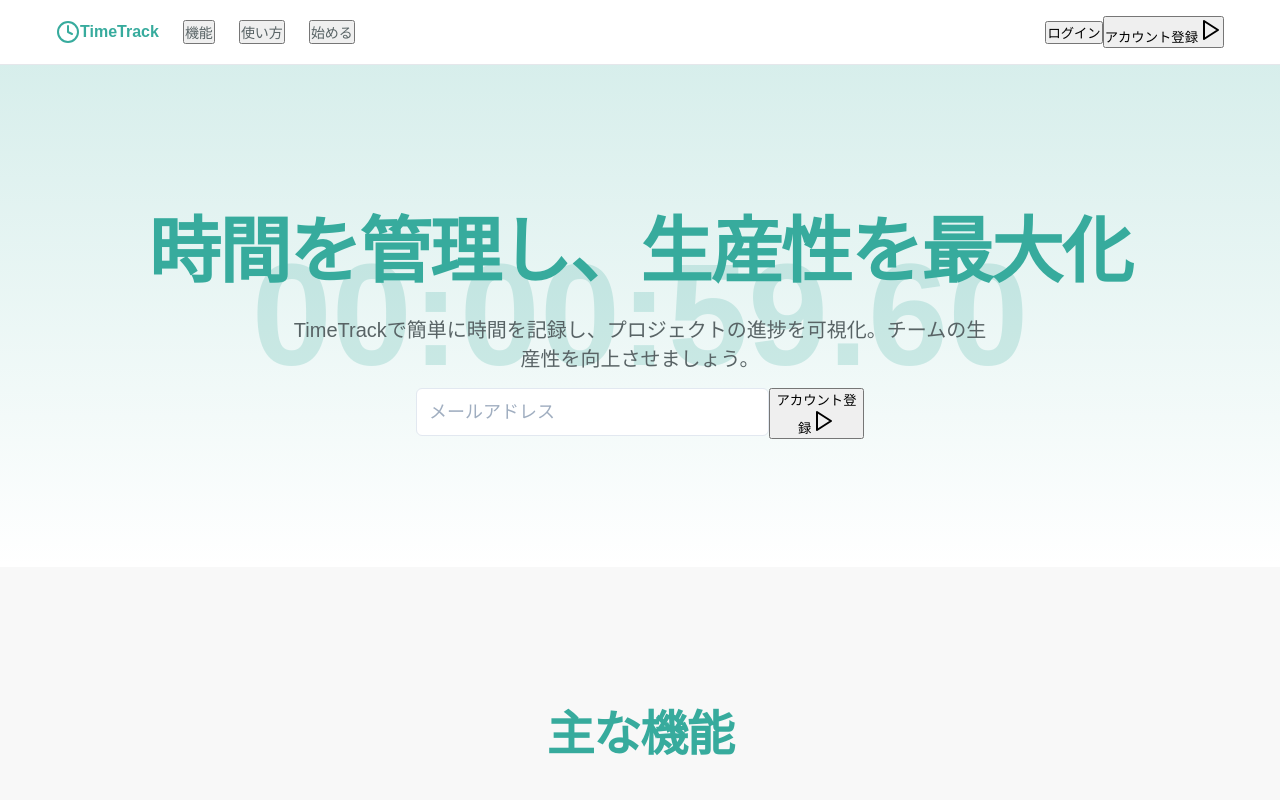
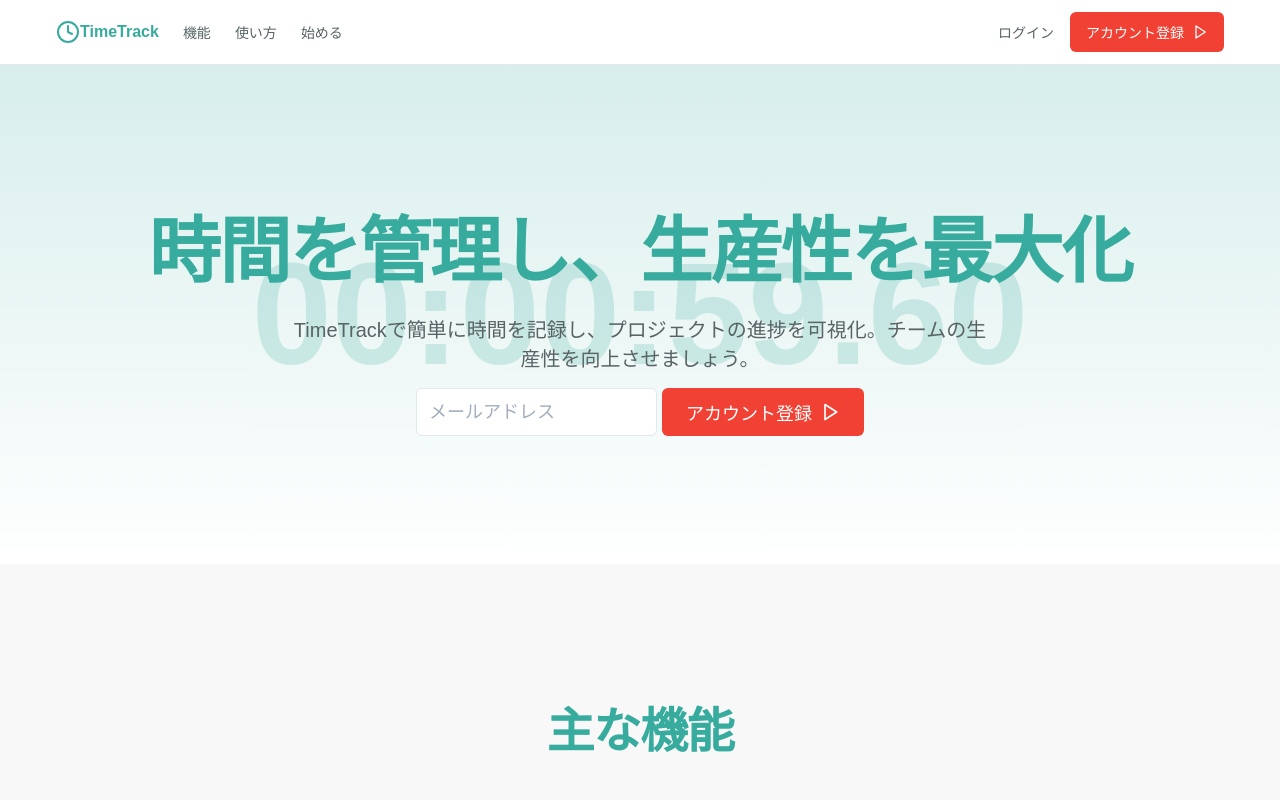
Before and after one commit to ishotinc/TimeTask, a Next.js app: page / in a window 1280 px wide. Shown: the top 800 px of the page. Built offline with nearby package versions, Linux system fonts and the light colour scheme.

Commit message:
button,inputを修正

```diff
--- /dev/null
+++ b/src/app/_components/button.tsx
@@ -0,0 +1,25 @@
+import React, { ButtonHTMLAttributes, forwardRef } from 'react'
+import styles from '@/app/_styles/button.module.scss'
+
+export interface ButtonProps extends ButtonHTMLAttributes<HTMLButtonElement> {
+  variant?: 'default' | 'destructive' | 'outline' | 'secondary' | 'ghost' | 'link'
+  size?: 'default' | 'sm' | 'lg'
+}
+
+const Button = forwardRef<HTMLButtonElement, ButtonProps>(
+  ({ className = '', variant = 'default', size = 'default', children, ...props }, ref) => {
+    return (
+      <button
+        className={`${styles.button} ${styles[variant]} ${styles[size]} ${className}`}
+        ref={ref}
+        {...props}
+      >
+        {children}
+      </button>
+    )
+  }
+)
+
+Button.displayName = "Button"
+
+export { Button }
--- /dev/null
+++ b/src/app/_styles/button.module.scss
@@ -0,0 +1,101 @@
+.button {
+    white-space:nowrap;
+    display: inline-flex;
+    align-items: center;
+    justify-content: center;
+    border-radius: 0.375rem;
+    font-weight: 500;
+    transition: background-color 0.2s, color 0.2s, border-color 0.2s;
+    cursor: pointer;
+
+    &:focus {
+      outline: none;
+      box-shadow: 0 0 0 2px rgba(66, 153, 225, 0.5);
+    }
+
+    &:disabled {
+      opacity: 0.5;
+      cursor: not-allowed;
+    }
+  }
+
+  // Variants
+  .default {
+    background-color: #37AB9D;
+    color: white;
+    border: none;
+
+    &:hover {
+      background-color: #2C8A7D;
+    }
+  }
+
+  .destructive {
+    background-color: #f14134;
+    color: white;
+    border: none;
+
+    &:hover {
+      background-color: #d63a2f;
+    }
+  }
+
+  .outline {
+    background-color: transparent;
+    color: #37AB9D;
+    border: 1px solid #37AB9D;
+
+    &:hover {
+      background-color: rgba(55, 171, 157, 0.1);
+    }
+  }
+
+  .secondary {
+    background-color: #E2E8F0;
+    color: #4A5568;
+    border: none;
+
+    &:hover {
+      background-color: #CBD5E0;
+    }
+  }
+
+  .ghost {
+    background-color: transparent;
+    color: #37AB9D;
+    border: none;
+
+    &:hover {
+      background-color: rgba(55, 171, 157, 0.1);
+    }
+  }
+
+  .link {
+    background-color: transparent;
+    color: #37AB9D;
+    border: none;
+    text-decoration: underline;
+
+    &:hover {
+      text-decoration: none;
+    }
+  }
+
+  // Sizes
+  .default {
+    height: 2.5rem;
+    padding: 0 1rem;
+    font-size: 0.875rem;
+  }
+
+  .sm {
+    height: 2.25rem;
+    padding: 0 0.75rem;
+    font-size: 0.75rem;
+  }
+
+  .lg {
+    height: 3rem;
+    padding: 0 1.5rem;
+    font-size: 1rem;
+  }
--- a/src/app/_styles/input.module.scss
+++ b/src/app/_styles/input.module.scss
@@ -8,6 +8,7 @@
   padding: 0.5rem 0.75rem;
   font-size: 1.125rem;
   line-height: 1.5rem;
+  margin-right: 5px;
 }
 
 .input::placeholder {
--- a/src/app/_styles/landing-page.module.scss
+++ b/src/app/_styles/landing-page.module.scss
@@ -14,6 +14,7 @@
     border-bottom: 1px solid #e5e7eb;
     background-color: rgba(255, 255, 255, 0.8);
     backdrop-filter: blur(8px);
+  }
 
   .headerContainer {
     display: flex;
@@ -31,11 +32,14 @@
     @media (min-width: 768px) {
       display: flex;
     }
+  }
 
   .logo {
     display: flex;
     align-items: center;
     margin-right: 1.5rem;
+    text-decoration: none;
+  }
 
   .logoIcon {
     height: 1.5rem;
@@ -52,11 +56,11 @@
       display: inline-block;
     }
   }
-      }
 
   .nav {
     display: flex;
     align-items: center;
+  }
 
   .navLink {
     font-size: 0.875rem;
@@ -64,11 +68,12 @@
     color: #586365;
     transition: color 0.2s;
     margin-right: 1.5rem;
+    background: none;
+    border: none;
+    cursor: pointer;
 
     &:hover {
       color: #4DC0B2;
-          }
-        }
     }
   }
 
@@ -77,6 +82,7 @@
     flex: 1;
     justify-content: flex-end;
     align-items: center;
+  }
 
   .loginButton {
     color: #586365;
@@ -93,18 +99,17 @@
     &:hover {
       background-color: #d63a2f;
     }
+  }
 
   .signupIcon {
     margin-left: 0.5rem;
     height: 1rem;
     width: 1rem;
   }
-      }
-    }
-  }
 
   .main {
     flex: 1;
+  }
 
   .hero {
     position: relative;
@@ -119,11 +124,13 @@
     @media (min-width: 1024px) {
       padding: 8rem 0;
     }
+  }
 
   .parallax {
     position: absolute;
     inset: 0;
     z-index: 0;
+  }
 
   .parallaxOverlay {
     position: absolute;
@@ -137,6 +144,7 @@
     display: flex;
     align-items: center;
     justify-content: center;
+  }
 
   .timeDisplay {
     color: #37AB9D;
@@ -145,8 +153,6 @@
     opacity: 0.2;
     font-variant-numeric: tabular-nums;
   }
-        }
-      }
 
   .heroContent {
     position: relative;
@@ -154,6 +160,7 @@
     max-width: 1200px;
     margin: 0 auto;
     padding: 0 1rem;
+  }
 
   .heroText {
     display: flex;
@@ -161,6 +168,7 @@
     align-items: center;
     text-align: center;
     margin-bottom: 1rem;
+  }
 
   .heroTitle {
     font-size: 2.25rem;
@@ -191,12 +199,12 @@
       font-size: 1.25rem;
     }
   }
-        }
 
   .heroForm {
     width: 100%;
     max-width: 28rem;
     margin: 0 auto;
+  }
 
   .signupForm {
     display: flex;
@@ -204,6 +212,7 @@
 
     @media (min-width: 640px) {
       flex-direction: row;
+    }
   }
 
   .emailInput {
@@ -228,22 +237,18 @@
     &:hover {
       background-color: #d63a2f;
     }
+  }
 
   .submitIcon {
     margin-left: 0.5rem;
     height: 1.25rem;
     width: 1.25rem;
   }
-            }
-          }
-        }
 
   .gameWrapper {
     width: 100%;
     max-width: 64rem;
     margin: 2rem auto 0;
-        }
-      }
   }
 
   .features {
@@ -258,11 +263,13 @@
     @media (min-width: 1024px) {
       padding: 8rem 0;
     }
+  }
 
   .featuresContainer {
     max-width: 1200px;
     margin: 0 auto;
     padding: 0 1rem;
+  }
 
   .featuresTitle {
     font-size: 2.25rem;
@@ -285,12 +292,14 @@
       grid-template-columns: repeat(3, 1fr);
       gap: 3rem;
     }
+  }
 
   .featureItem {
     display: flex;
     flex-direction: column;
     align-items: center;
     text-align: center;
+  }
 
   .featureIcon {
     height: 3rem;
@@ -309,10 +318,6 @@
   .featureDescription {
     color: #586365;
   }
-          }
-        }
-      }
-    }
 
   .howItWorks {
     width: 100%;
@@ -325,11 +330,13 @@
     @media (min-width: 1024px) {
       padding: 8rem 0;
     }
+  }
 
   .howItWorksContainer {
     max-width: 1200px;
     margin: 0 auto;
     padding: 0 1rem;
+  }
 
   .howItWorksTitle {
     font-size: 2.25rem;
@@ -352,18 +359,21 @@
       grid-template-columns: repeat(2, 1fr);
       gap: 3rem;
     }
+  }
 
   .howItWorksItem {
     display: flex;
     flex-direction: column;
     align-items: center;
     text-align: center;
+  }
 
   .mockupWrapper {
     position: relative;
     width: 100%;
     max-width: 28rem;
     margin-bottom: 1rem;
+  }
 
   .mockupImage {
     width: 100%;
@@ -382,14 +392,9 @@
     object-fit: cover;
     border-radius: 0.5rem;
   }
-            }
 
   .howItWorksDescription {
     color: #586365;
-            }
-          }
-        }
-      }
   }
 
   .cta {
@@ -405,12 +410,14 @@
     @media (min-width: 1024px) {
       padding: 8rem 0;
     }
+  }
 
   .ctaContainer {
     max-width: 1200px;
     margin: 0 auto;
     padding: 0 1rem;
     text-align: center;
+  }
 
   .ctaTitle {
     font-size: 2.25rem;
@@ -449,15 +456,12 @@
     &:hover {
       background-color: #d63a2f;
     }
+  }
 
   .ctaIcon {
     margin-left: 0.5rem;
     height: 1.25rem;
     width: 1.25rem;
-          }
-        }
-      }
-    }
   }
 
   .footer {
@@ -470,6 +474,7 @@
     @media (min-width: 640px) {
       flex-direction: row;
       align-items: center;
+    }
   }
 
   .copyright {
@@ -485,6 +490,7 @@
       margin-left: auto;
       gap: 1.5rem;
     }
+  }
 
   .footerLink {
     font-size: 0.75rem;
@@ -496,5 +502,3 @@
       text-underline-offset: 4px;
     }
   }
-    }
-  }
--- a/src/app/page.tsx
+++ b/src/app/page.tsx
@@ -1,8 +1,9 @@
 "use client"
 
 import React, { useEffect, useRef, useState } from 'react'
+import { Button } from "@/app/_components/button"
+import { Input } from "@/app/_components/input"
 import { Clock, BarChart2, Users, Play } from "lucide-react"
-import { Input } from "@/app/_components/input"
 import styles from '@/app/_styles/landing-page.module.scss'
 
 export default function LandingPage() {
@@ -66,11 +67,11 @@ export default function LandingPage() {
             </nav>
           </div>
           <div className={styles.headerRight}>
-            <button className={styles.loginbutton}>ログイン</button>
-            <button className={styles.signupbutton}>
+            <Button variant="ghost" className={styles.loginButton}>ログイン</Button>
+            <Button className={styles.signupButton}>
               アカウント登録
               <Play className={styles.signupIcon} />
-            </button>
+            </Button>
           </div>
         </div>
       </header>
@@ -95,11 +96,11 @@ export default function LandingPage() {
             </div>
             <div className={styles.heroForm}>
               <form className={styles.signupForm}>
-              <Input className={styles.emailInput} placeholder="メールアドレス" type="email" />
-                <button type="submit" className={styles.submitbutton}>
+                <Input className={styles.emailInput} placeholder="メールアドレス" type="email" />
+                <Button type="submit" className={styles.submitButton}>
                   アカウント登録
                   <Play className={styles.submitIcon} />
-                </button>
+                </Button>
               </form>
             </div>
           </div>
@@ -181,10 +182,10 @@ export default function LandingPage() {
             <p className={styles.ctaDescription}>
               TimeTrackを使って、あなたのチームの生産性を向上させませんか？無料で始められます。
             </p>
-            <button className={styles.ctabutton}>
+            <Button className={styles.ctaButton}>
               アカウント登録
               <Play className={styles.ctaIcon} />
-            </button>
+            </Button>
           </div>
         </section>
       </main>
```
Lines whose indentation alone changed are shown as unchanged.
